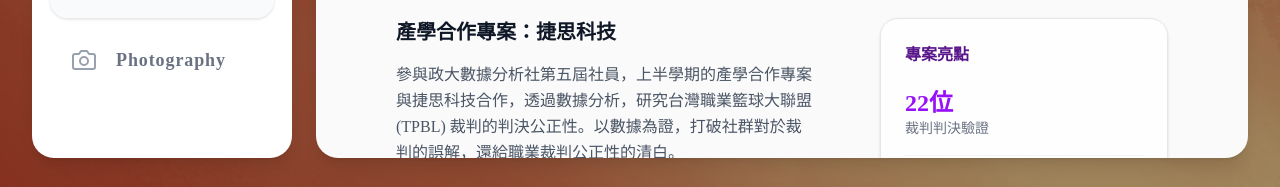
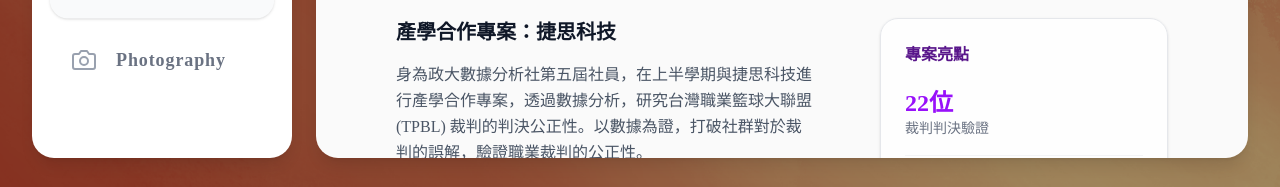
Before and after one commit to Joli0428/1142_web_112405214_Hw1, a Next.js app: page /analytics in a window 1280 px wide. Shown: the part 610-797 px from the top of the page. Built offline with nearby package versions, Linux system fonts and the light colour scheme.

Commit message:
fix:words

```diff
--- a/app/analytics/page.tsx
+++ b/app/analytics/page.tsx
@@ -146,7 +146,7 @@
                 產學合作專案：捷思科技
               </h4>
               <p className="text-gray-600 leading-relaxed mb-8">
-                參與政大數據分析社第五屆社員，上半學期的產學合作專案與捷思科技合作，透過數據分析，研究台灣職業籃球大聯盟 (TPBL) 裁判的判決公正性。以數據為證，打破社群對於裁判的誤解，還給職業裁判公正性的清白。
+                身為政大數據分析社第五屆社員，在上半學期與捷思科技進行產學合作專案，透過數據分析，研究台灣職業籃球大聯盟 (TPBL) 裁判的判決公正性。以數據為證，打破社群對於裁判的誤解，驗證職業裁判的公正性。
               </p>
 
               <h4 className="text-xl font-bold text-gray-900 mb-4">
--- a/app/photography/page.tsx
+++ b/app/photography/page.tsx
@@ -79,7 +79,7 @@
     { id: 6, img: "/photo6.png", width: 800, height: 1200, title: "歲月靜好", description: "走過無數山海才明白，最動人的風景，是安靜角落裡那份波瀾不驚的守候。", alt: "歲月靜好" }, // 直
     { id: 1, img: "/photo1.png", width: 800, height: 533, title: "燈塔", description: "照亮孤寂的夜，指引迷航的人。你需要時，我都在。", alt: "燈塔" }, // 橫
     { id: 7, img: "/photo7.png", width: 800, height: 1200, title: "千山鳥飛", description: "絕，萬徑人蹤滅。如果此為真，或許地球會平靜許多。", alt: "千山鳥飛" }, // 直
-    { id: 2, img: "/photo2.png", width: 800, height: 533, title: "賽博人生", description: "當電話取代了實體互動，總感覺內心空蕩蕩的。昔日不在。", alt: "賽博人生" }, // 橫
+    { id: 2, img: "/photo2.png", width: 800, height: 533, title: "賽博人生", description: "當電話取代了實體互動，總感覺內心空蕩蕩的。昔日不再。", alt: "賽博人生" }, // 橫
     { id: 8, img: "/photo8.png", width: 800, height: 1200, title: "第一眼的山林", description: "來政大按下的第一張底片。傳奇的開端。有點自誇。", alt: "第一眼的山林" }, // 直
     { id: 3, img: "/photo3.png", width: 800, height: 533, title: "望天思", description: "寂靜的午，淡藍的天，平靜的你我。飛鳥相與還。", alt: "望天思" }, // 橫
     { id: 14, img: "/photo14.png", width: 800, height: 1200, title: "肖像", description: "深邃的眼珠，像是寶石。要小心幻影旅團。", alt: "肖像" }, // 直
--- a/app/works/page.tsx
+++ b/app/works/page.tsx
@@ -106,7 +106,7 @@
     {
       id: 5,
       title: "花東青少年合唱音樂營",
-      description: "參與籌辦花東音樂營，負責營期活動紀錄、宣傳短片與結業影片製作。透過自身專業回饋社會，以行動支持偏鄉教育營隊發展。結業影片在 Youtube 上創造超過 900 次觀看，相較於 2023 的結業影片，成長率高達 100%。",
+      description: "參與籌辦花東音樂營，負責營期活動紀錄、宣傳短片與結業影片製作。透過自身專業回饋社會，以行動支持偏鄉教育營隊發展。結業影片在 YouTube 上創造超過 900 次觀看，相較於 2023 的結業影片，成長率高達 100%。",
       imageUrl: "/summer.jpg",
       tags: ["影片拍攝", "專案執行","活動紀錄"],
       link: "https://youtu.be/KN36iUAMQM4?si=AiTs5V-ai7RZiTWW"
@@ -114,7 +114,7 @@
     {
       id: 6,
       title: "人機介面與設計",
-      description: "使用 Figma 進行使用者介面設計，課程內容涵蓋平面設計基本原則（如完形心理學）、線框稿繪製（Wireframe）、製作 prototype 等。期末針對使用者介面進行重新設計，製作原形。",
+      description: "使用 Figma 進行使用者介面設計，課程內容涵蓋平面設計基本原則（如完形心理學）、線框稿繪製（Wireframe）、製作 prototype 等。期末針對使用者介面進行重新設計，製作原型。",
       imageUrl: "/figma.png",
       tags: ["平面設計", "Wireframe", "prototype"],
       link: "https://www.behance.net/gallery/244716207/_"
```
